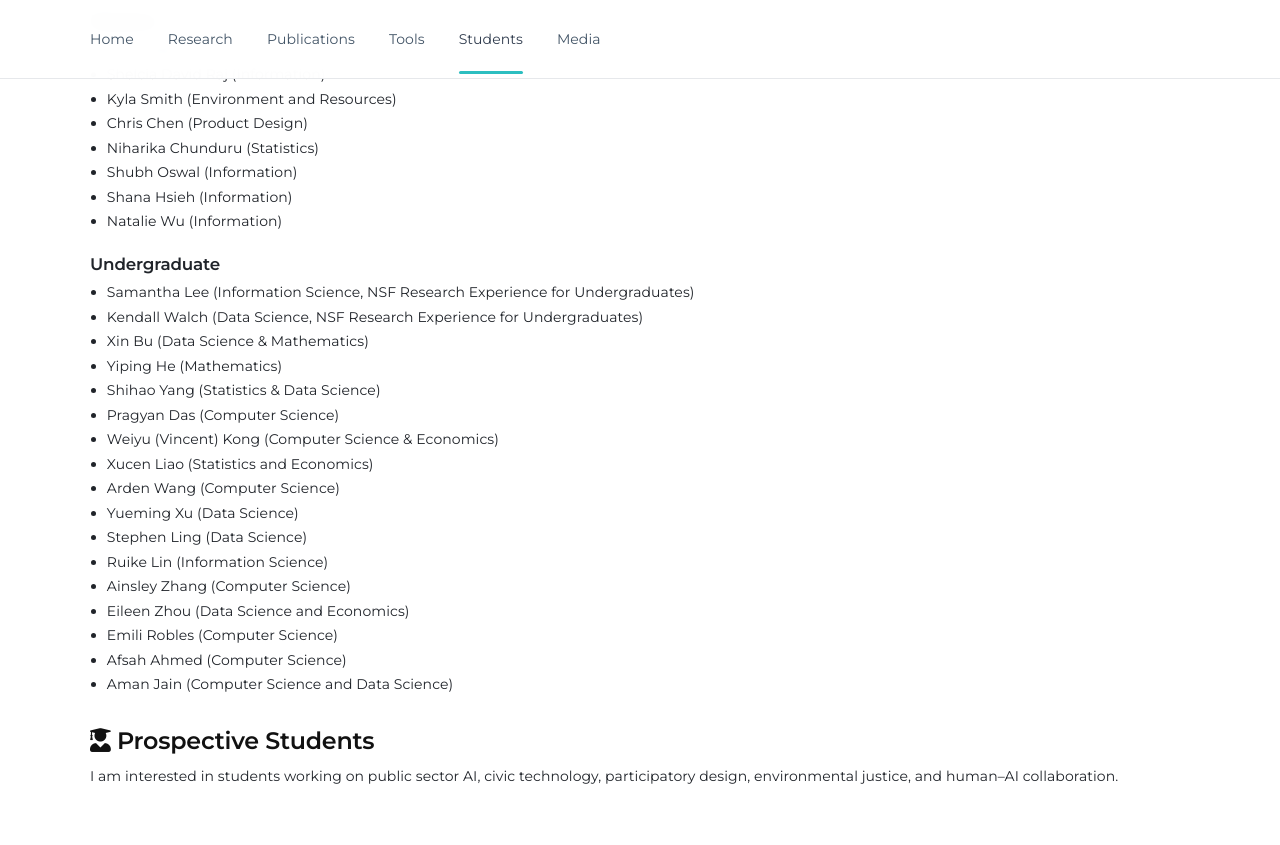
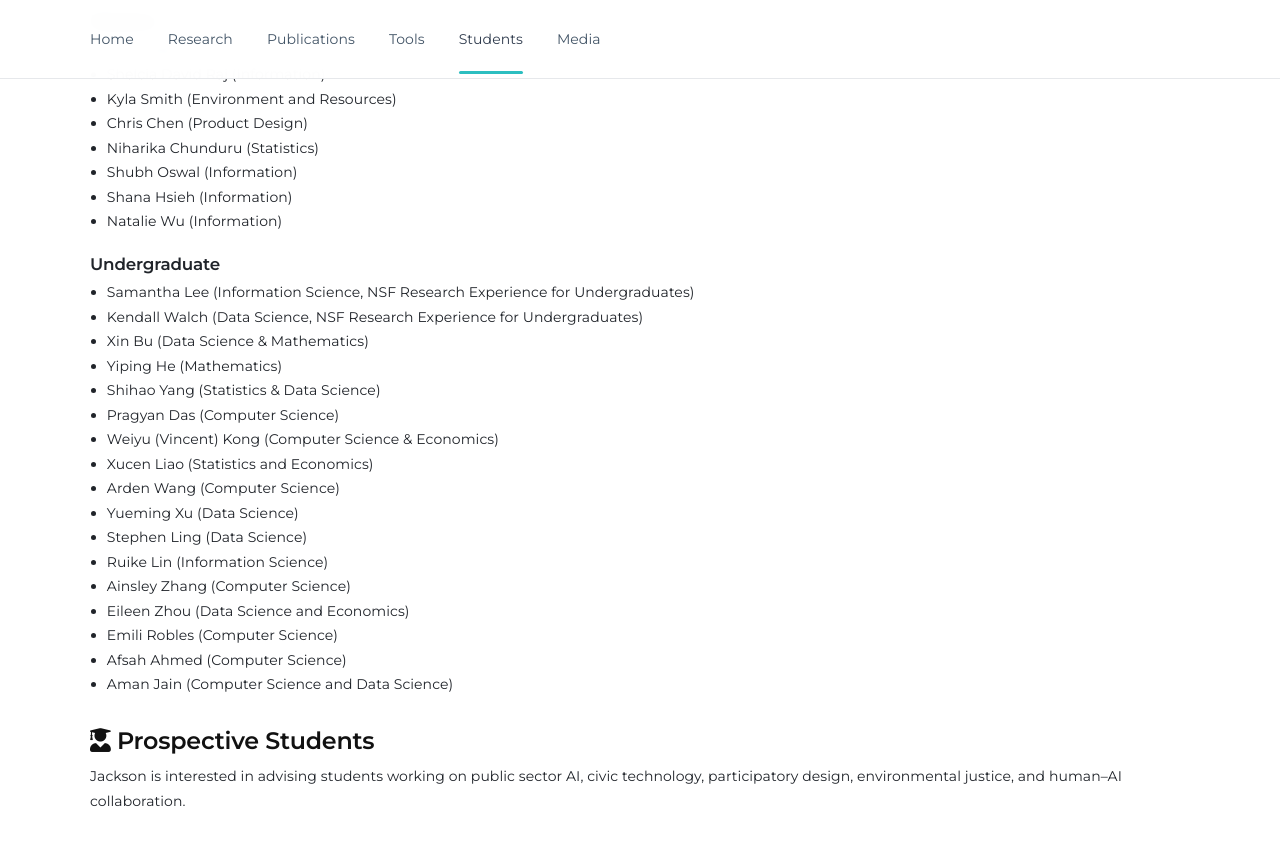
Before and after one commit to cjacks04/cjacks04.github.io, a Jekyll site: the page built from students.md, in a window 1280 px wide and 900 px high, scrolled down 963 px. Shown: the top 845 px of the window. Built offline with Jekyll 4.4.1, drawn with Linux system fonts in a browser that asks for light colours; nearby versions of some CDN libraries; a style sheet for code colours, icons or effects is not loaded.

Commit message:
Rewrite student page in third person

```diff
--- a/students.md
+++ b/students.md
@@ -4,12 +4,7 @@ title: Students
 permalink: /students/
 ---
 
-<div class="quick-nav-box">
-  <div class="quick-nav-links">
-    <a href="#current-students">Current Students</a>
-    <a href="#alumni">Alumni</a>
-  </div>
-</div>
+<div class="quick-nav-box"><div class="quick-nav-links"><a href="#current-students">Current Students</a><a href="#alumni">Alumni</a></div></div>
 
 ## <i class="fas fa-users heading-icon"></i> Current Students {#current-students}
 
@@ -25,7 +20,6 @@ permalink: /students/
 - Yaxuan Yin (Information)
 
 ### Undergraduate Researchers
-
 - Nia Davis (Information Science)
 - Tanisq Jawahar (Computer Science)
 - Anabella Soares Lysek (Data Science and Information Science)
@@ -69,4 +63,4 @@ permalink: /students/
 
 ## <i class="fas fa-user-graduate heading-icon"></i> Prospective Students
 
-I am interested in students working on public sector AI, civic technology, participatory design, environmental justice, and human–AI collaboration.
+Jackson is interested in advising students working on public sector AI, civic technology, participatory design, environmental justice, and human–AI collaboration.
```
